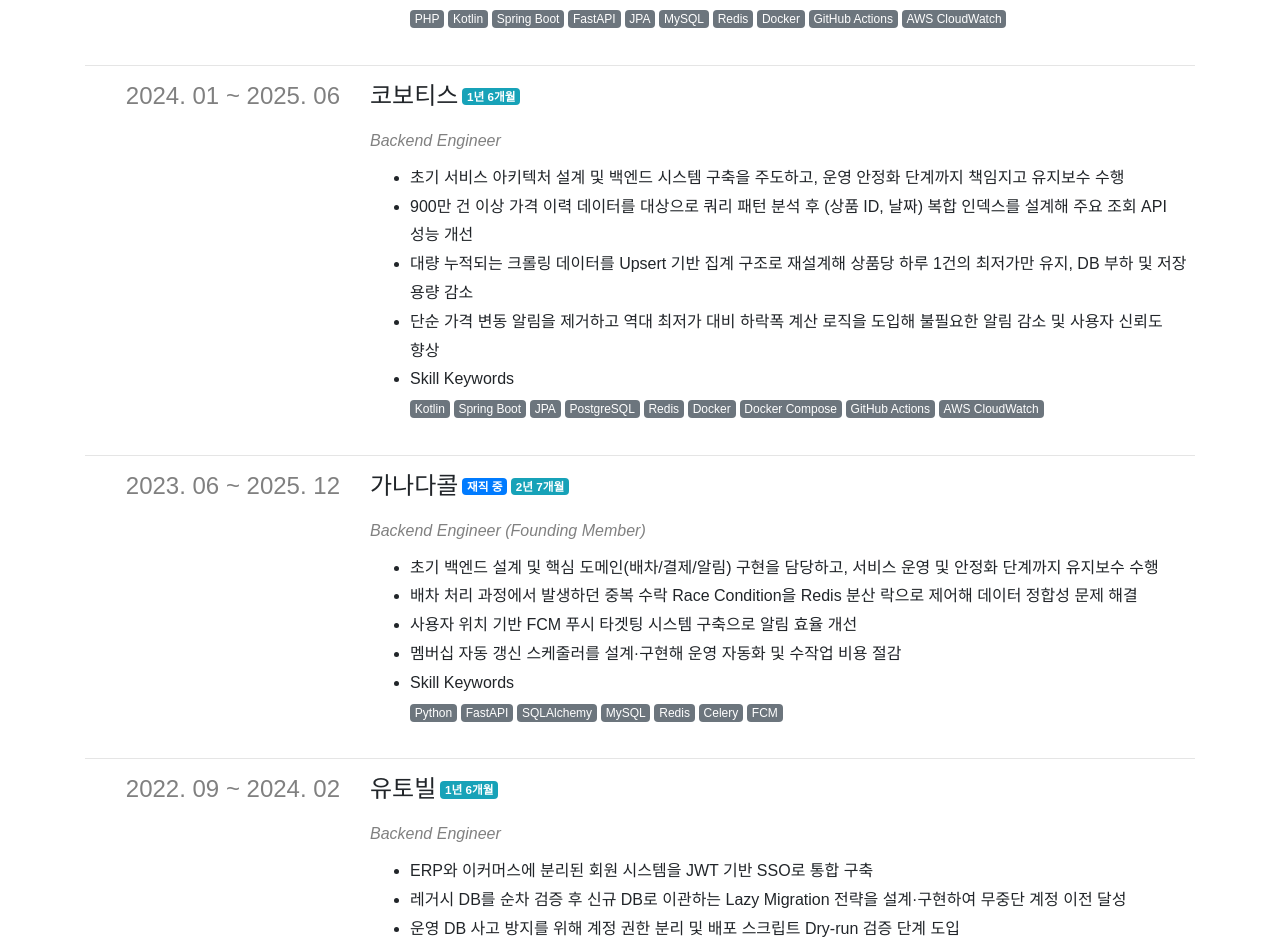
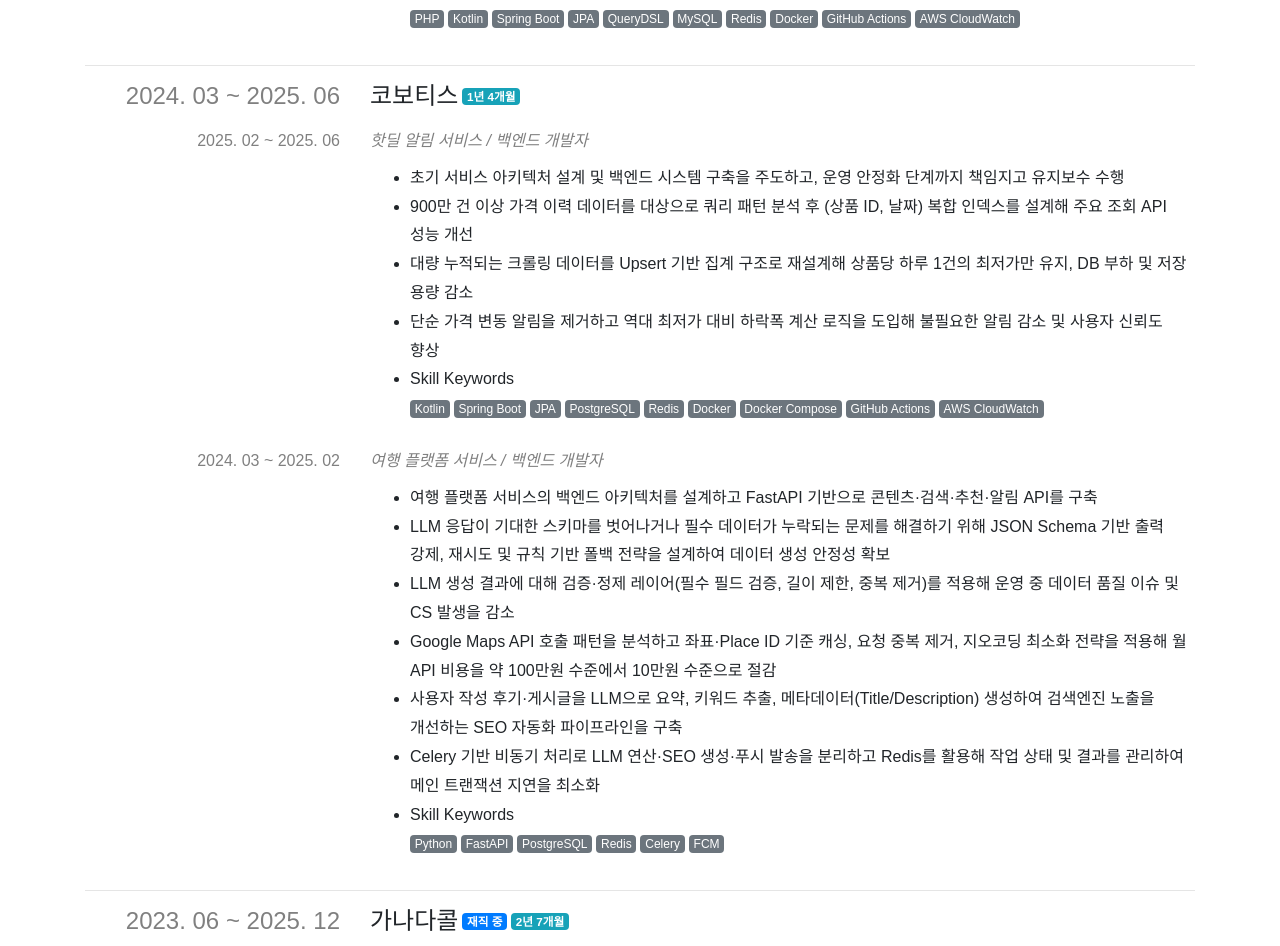
Before and after one commit to yuneast/resume, a Next.js app: page / in a window 1280 px wide. Shown: the part 1521-2467 px from the top of the page. Built offline with nearby package versions, Linux system fonts and the light colour scheme; a web font is replaced by a local one.

Commit message:
Update experience.ts

```diff
--- a/payload/experience.ts
+++ b/payload/experience.ts
@@ -8,7 +8,7 @@
       title: '공부선배',
       positions: [
         {
-          title: 'Backend Engineer',
+          title: '학원 운영관리 서비스 / 백엔드 개발자',
           startedAt: '2025-08',
           descriptions: [
             'PHP 기반 레거시 모놀리식 시스템을 Service–Repository 아키텍처로 리팩토링하여 계층 분리 및 코드 복잡도 감소',
@@ -23,8 +23,8 @@
             'PHP',
             'Kotlin',
             'Spring Boot',
-            'FastAPI',
             'JPA',
+            'QueryDSL',
             'MySQL',
             'Redis',
             'Docker',
@@ -38,8 +38,8 @@
       title: '코보티스',
       positions: [
         {
-          title: 'Backend Engineer',
-          startedAt: '2024-01',
+          title: '핫딜 알림 서비스 / 백엔드 개발자',
+          startedAt: '2025-02',
           endedAt: '2025-06',
           descriptions: [
             '초기 서비스 아키텍처 설계 및 백엔드 시스템 구축을 주도하고, 운영 안정화 단계까지 책임지고 유지보수 수행',
@@ -59,14 +59,34 @@
             'AWS CloudWatch',
           ],
         },
+        {
+          title: '여행 플랫폼 서비스 / 백엔드 개발자',
+          startedAt: '2024-03',
+          endedAt: '2025-02',
+          descriptions: [
+            '여행 플랫폼 서비스의 백엔드 아키텍처를 설계하고 FastAPI 기반으로 콘텐츠·검색·추천·알림 API를 구축',
+            'LLM 응답이 기대한 스키마를 벗어나거나 필수 데이터가 누락되는 문제를 해결하기 위해 JSON Schema 기반 출력 강제, 재시도 및 규칙 기반 폴백 전략을 설계하여 데이터 생성 안정성 확보',
+            'LLM 생성 결과에 대해 검증·정제 레이어(필수 필드 검증, 길이 제한, 중복 제거)를 적용해 운영 중 데이터 품질 이슈 및 CS 발생을 감소',
+            'Google Maps API 호출 패턴을 분석하고 좌표·Place ID 기준 캐싱, 요청 중복 제거, 지오코딩 최소화 전략을 적용해 월 API 비용을 약 100만원 수준에서 10만원 수준으로 절감',
+            '사용자 작성 후기·게시글을 LLM으로 요약, 키워드 추출, 메타데이터(Title/Description) 생성하여 검색엔진 노출을 개선하는 SEO 자동화 파이프라인을 구축',
+            'Celery 기반 비동기 처리로 LLM 연산·SEO 생성·푸시 발송을 분리하고 Redis를 활용해 작업 상태 및 결과를 관리하여 메인 트랜잭션 지연을 최소화',
+          ],
+          skillKeywords: [
+            'Python',
+            'FastAPI',
+            'PostgreSQL',
+            'Redis',
+            'Celery',
+            'FCM',
+          ],
+        },
       ],
     },
     {
       title: '가나다콜',
       positions: [
         {
-          // Co-Founder → Backend 역할 중심, Founding Member는 선택적으로만
-          title: 'Backend Engineer (Founding Member)',
+          title: '고소작업차 실시간 배차 서비스 / 백엔드 개발자',
           startedAt: '2023-06',
           descriptions: [
             '초기 백엔드 설계 및 핵심 도메인(배차/결제/알림) 구현을 담당하고, 서비스 운영 및 안정화 단계까지 유지보수 수행',
@@ -90,7 +110,7 @@
       title: '유토빌',
       positions: [
         {
-          title: 'Backend Engineer',
+          title: '공동주택 관리 서비스 / 백엔드 개발자',
           startedAt: '2022-09',
           endedAt: '2024-02',
           descriptions: [
@@ -118,8 +138,7 @@
       title: '콘디',
       positions: [
         {
-          // Co-Founder → 독립적으로 책임진 엔지니어 관점으로 전환
-          title: 'Backend Engineer (Founding Member)',
+          title: '인플루언서 관리 및 체험단 중개 서비스 / 백엔드 개발자',
           startedAt: '2021-08',
           endedAt: '2022-08',
           descriptions: [
@@ -143,7 +162,7 @@
       title: '뉴소프트',
       positions: [
         {
-          title: 'Independent Backend Developer (Freelancer)',
+          title: '1인 프리랜서',
           startedAt: '2021-01',
           descriptions: [
             '도메인 요구사항 분석부터 설계·구현·운영까지 End-to-End로 수행하며 납기 및 품질을 책임',
```
